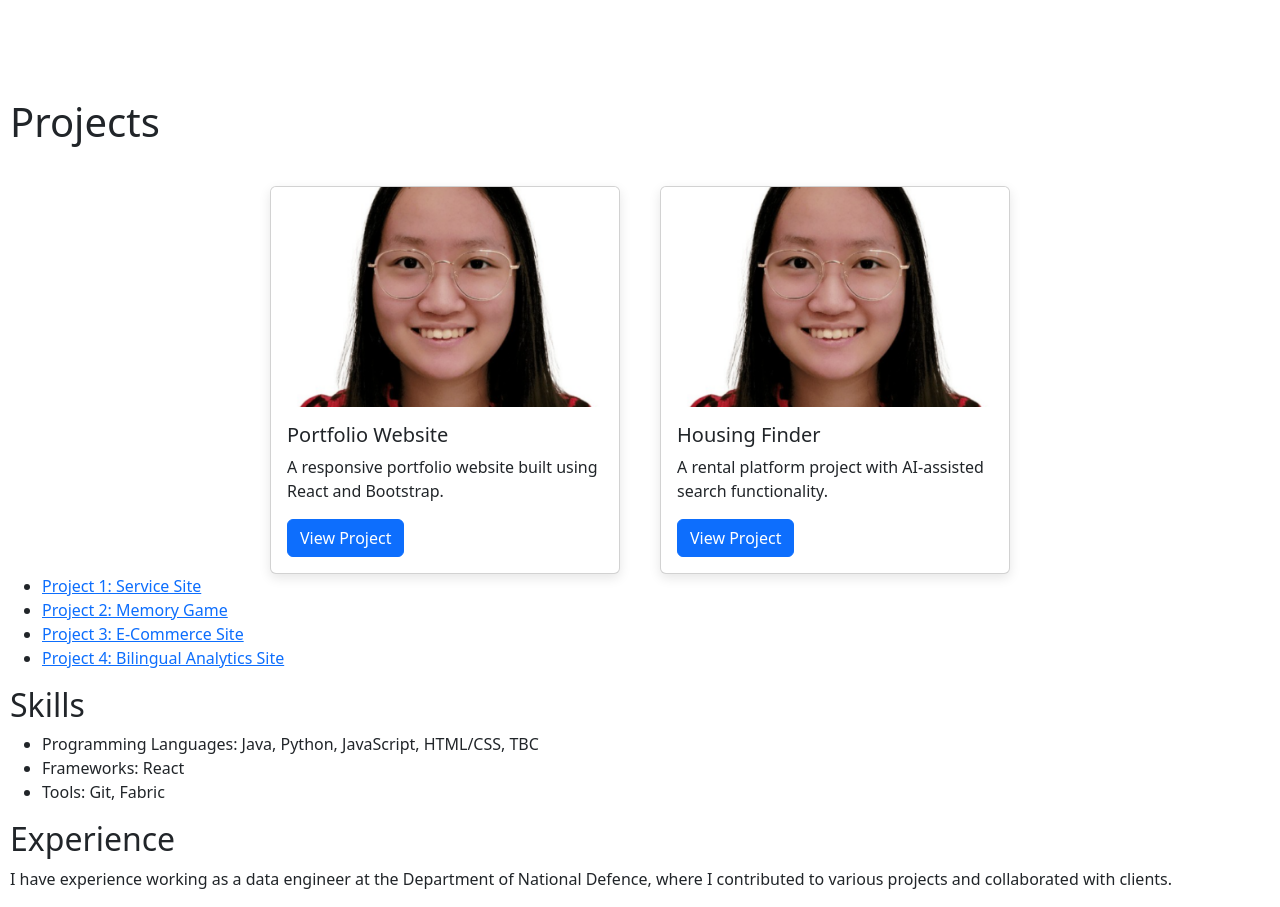
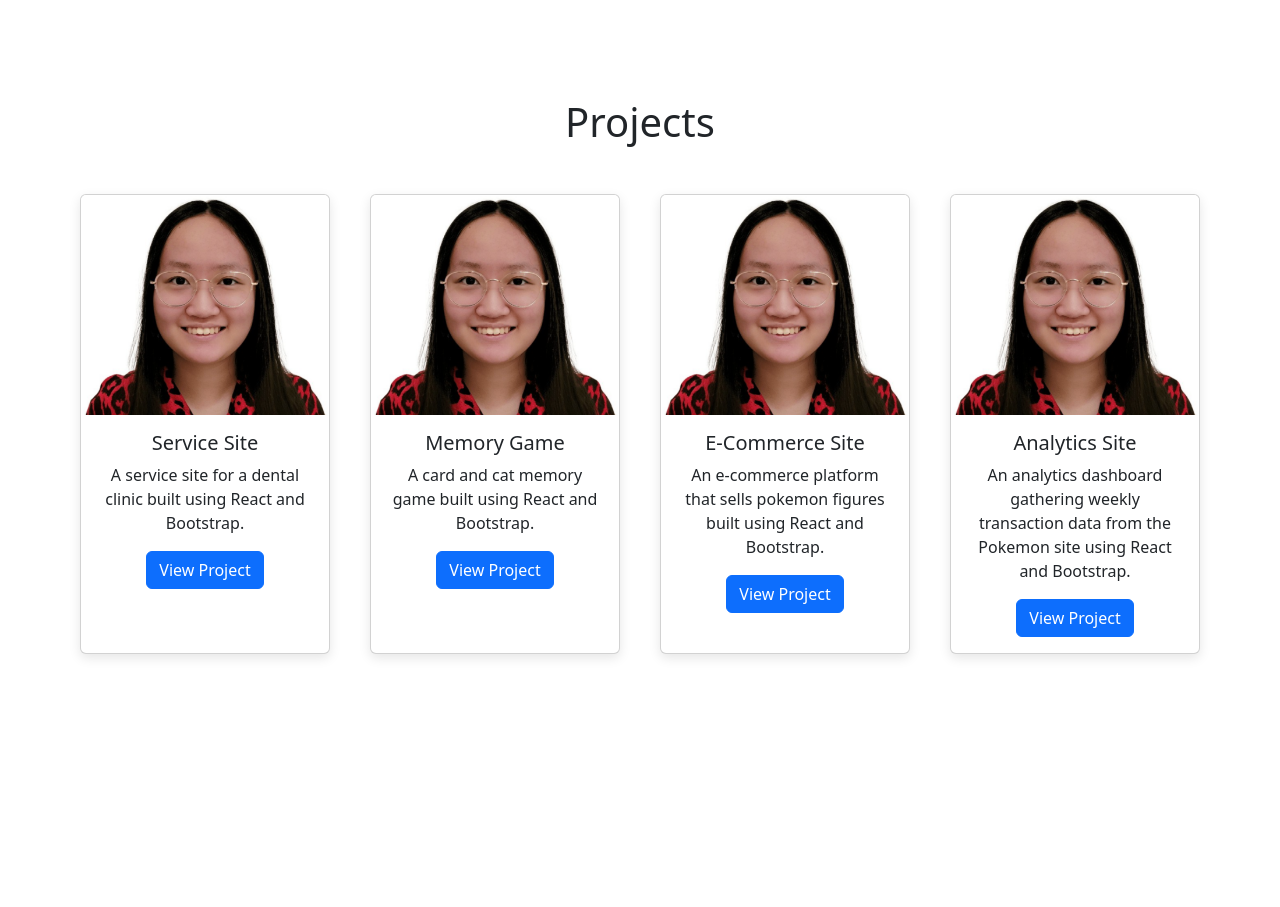
Before and after one commit to Rachel-Chen888/Portfolio, a React (Vite) app: page / in a window 1280 px wide. Shown: the part 1148-2055 px from the top of the page. After the commit the page ends 1902 px from the top, so only its background shows below. Built offline with nearby package versions, Linux system fonts and the light colour scheme.

Commit message:
feat: project sizing corrected and details added

```diff
--- a/src/App.css
+++ b/src/App.css
@@ -13,7 +13,7 @@
 
 .projectCard {
 
-  width: 350px;
+  width: 250px;
 
   border-radius: 20px;
 
@@ -32,6 +32,5 @@
 .projectImage {
 
   height: 220px;
-
   object-fit: cover;
 }
--- a/src/App.jsx
+++ b/src/App.jsx
@@ -26,7 +26,20 @@ export default function App() {
                 alt="Rachel Luo Headshot"
               />
 
+            <div className="aboutText">
               <p>Welcome to my portfolio! Here you can find information about my projects, skills, and experience.</p>
+                <h2>Skills</h2>
+          <ul>
+            <li>Programming Languages: Java, Python, JavaScript, HTML/CSS, TBC </li>
+            <li>Frameworks: React</li>
+            <li>Tools: Git, Fabric</li>
+          </ul>
+
+           <h2>Experience</h2>
+        <p>I have experience working as a data engineer at the Department of National Defence, where I contributed to various projects and collaborated with clients.</p>
+
+          </div>
+
             </div>
         </section>
 
@@ -69,38 +82,40 @@ export default function App() {
 
     <ProjectCard
       image={RachelPic}
-      title="Portfolio Website"
-      description="A responsive portfolio website built using React and Bootstrap."
+      title="Service Site"
+      description="A service site for a dental clinic built using React and Bootstrap."
       link="https://github.com/"
     />
 
     <ProjectCard
       image={RachelPic}
-      title="Housing Finder"
-      description="A rental platform project with AI-assisted search functionality."
+      title="Memory Game"
+      description="A card and cat memory game built using React and Bootstrap."
+      link="https://github.com/"
+    />
+
+    <ProjectCard
+      image={RachelPic}
+      title="E-Commerce Site"
+      description="An e-commerce platform that sells pokemon figures built using React and Bootstrap."
+      link="https://github.com/"
+    />
+
+    <ProjectCard
+      image={RachelPic}
+      title="Analytics Site"
+      description="An analytics dashboard gathering weekly transaction data from the Pokemon site using React and Bootstrap."
       link="https://github.com/"
     />
 
   </div>
 
-        <ul>
-            <li><a href="service.html">Project 1: Service Site</a></li>
-            <li><a href="game.html">Project 2: Memory Game</a></li>
-            <li><a href="ecommerce.html">Project 3: E-Commerce Site</a></li>
-            <li><a href="analytics.html">Project 4: Bilingual Analytics Site</a></li>
-        </ul>
-        </section>
 
-        <h2>Skills</h2>
-        <ul>
-            <li>Programming Languages: Java, Python, JavaScript, HTML/CSS, TBC </li>
-            <li>Frameworks: React</li>
-            <li>Tools: Git, Fabric</li>
-        </ul>
+  </section>
 
-        <h2>Experience</h2>
-        <p>I have experience working as a data engineer at the Department of National Defence, where I contributed to various projects and collaborated with clients.</p>
-      </main>
+
+
+       </main>
     </>
   )
 }
--- a/src/index.css
+++ b/src/index.css
@@ -69,3 +69,16 @@
   height: 400px;
   object-fit: cover;
 }
+
+#projects {
+  scroll-margin-top: 100px;
+  margin: 100px 10px;
+  border-radius: 20px;
+  display: flex;
+  flex-direction: column;
+
+  align-items: center;
+  justify-content: center;
+
+  text-align: center;
+}
```
Also changed, not shown: 1 other file (tests, documents, lock files or other folders).
